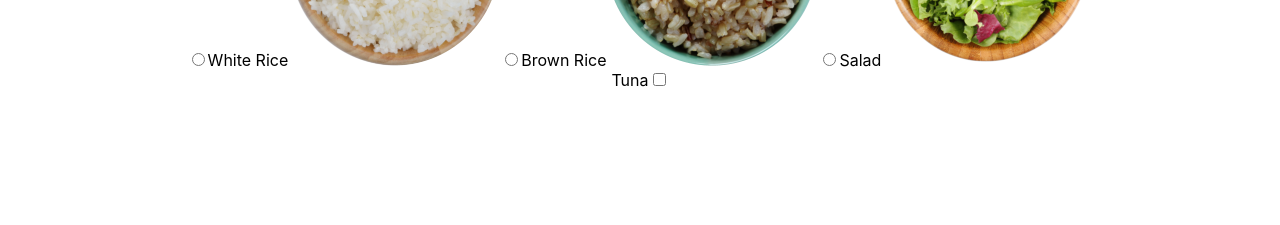
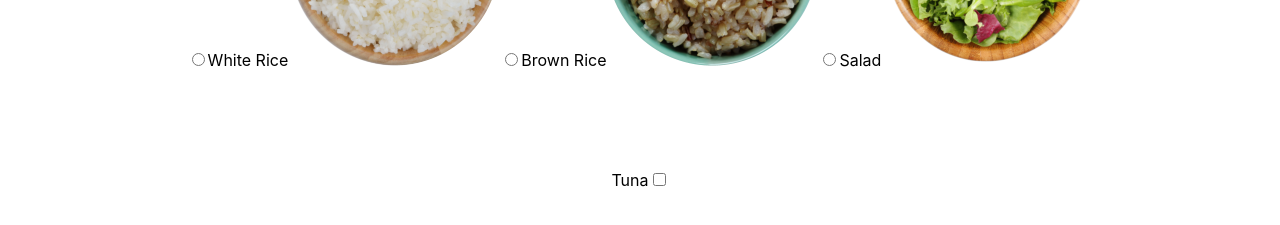
Before and after one commit to billyxuding/PokeSquare, a React (Create React App) app in the folder client/: page / in a window 1280 px wide. Shown: the part 477-702 px from the top of the page. Built offline with nearby package versions, Linux system fonts and the light colour scheme.

Commit message:
increased margin between divs

```diff
--- a/client/src/App.css
+++ b/client/src/App.css
@@ -1,5 +1,9 @@
 .App {
 	text-align: center;
+}
+
+div {
+	margin-bottom: 100px;
 }
 
 .block {
```
